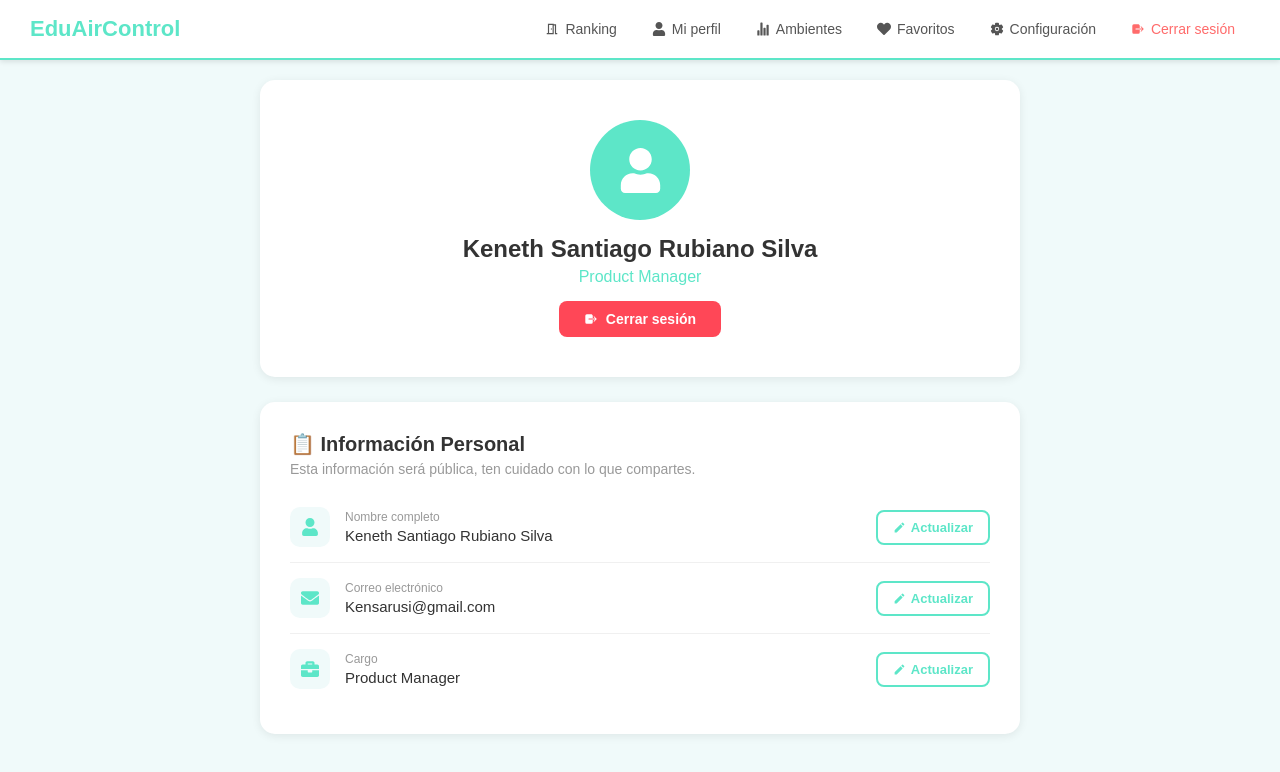
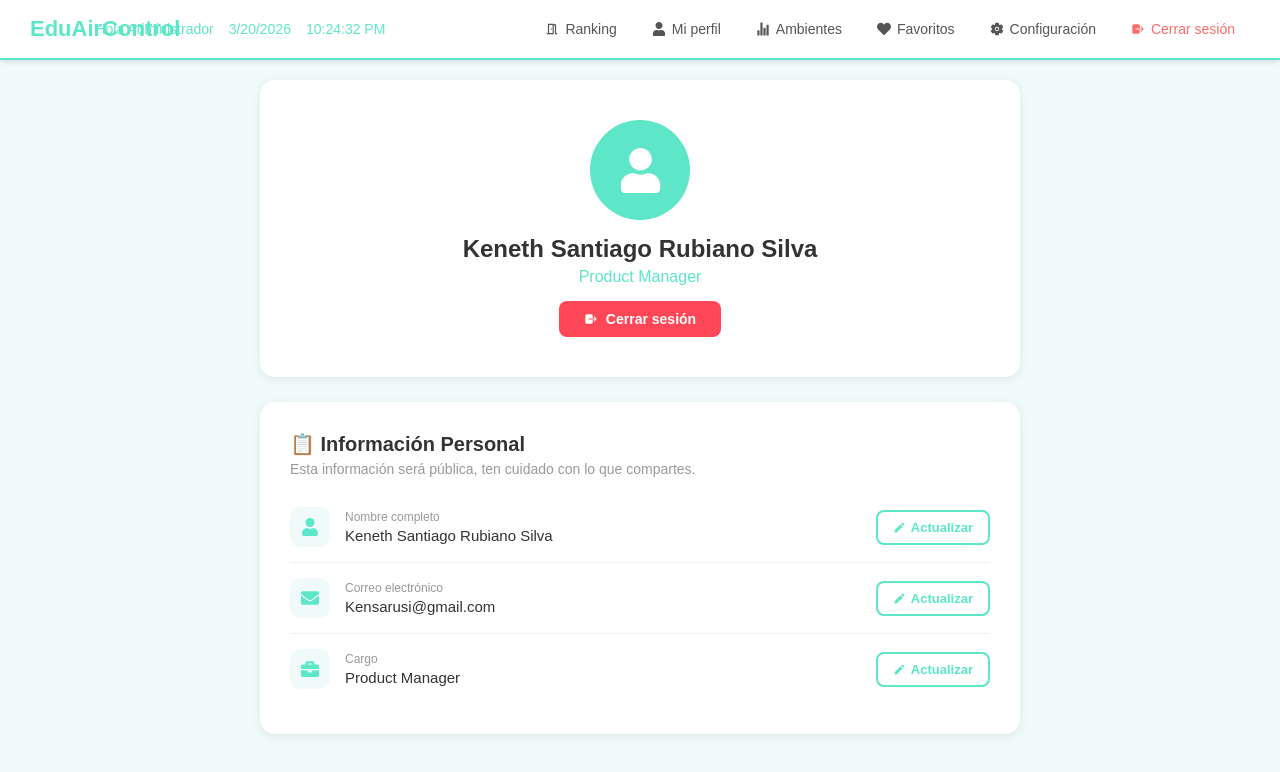
Before and after one commit to kensarusi/EduAirControl, a React (Vite) app in the folder Front-End/: page /profile in a window 1280 px wide. Shown: the top 772 px of the page. Built offline with nearby package versions, Linux system fonts and the light colour scheme.

Commit message:
feat:date in navbar

```diff
--- a/Front-End/src/components/layout/Navbar.jsx
+++ b/Front-End/src/components/layout/Navbar.jsx
@@ -3,6 +3,7 @@ import { useTranslation } from 'react-i18next'
 import { MdOutlineMeetingRoom } from 'react-icons/md'
 import { FaUser, FaHeart } from 'react-icons/fa'
 import { IoStatsChart, IoSettings, IoLogOut } from 'react-icons/io5'
+import NavbarInfo from './NavbarInfo'
 import '../../styles/layout/Navbar.css'
 
 function Navbar() {
@@ -20,9 +21,16 @@ function Navbar() {
 
   return (
     <nav className="navbar">
+
+      {/* LOGO */}
       <div className="navbar-logo" onClick={() => navigate('/dashboard')}>
         <h2>EduAirControl</h2>
       </div>
+
+
+      <NavbarInfo role="admin" />
+
+      {/* MENU */}
       <div className="navbar-menu">
         {menuItems.map((item) => (
           <div
@@ -34,6 +42,7 @@ function Navbar() {
             <span>{item.label}</span>
           </div>
         ))}
+
         <div className="navbar-item logout" onClick={() => navigate('/')}>
           <IoLogOut />
           <span>{t('nav.logout')}</span>
--- /dev/null
+++ b/Front-End/src/components/layout/NavbarInfo.jsx
@@ -0,0 +1,26 @@
+import { useEffect, useState } from "react";
+
+function NavbarInfo({ role }) {
+  const [time, setTime] = useState(new Date());
+
+  useEffect(() => {
+    const interval = setInterval(() => {
+      setTime(new Date());
+    }, 1000);
+
+    return () => clearInterval(interval);
+  }, []);
+
+  const fecha = time.toLocaleDateString();
+  const hora = time.toLocaleTimeString();
+
+  return (
+    <div className="navbar-info">
+      <span>Hola {role === "admin" ? "Administrador" : "Usuario"}</span>
+      <span>{fecha}</span>
+      <span>{hora}</span>
+    </div>
+  );
+}
+
+export default NavbarInfo;
--- a/Front-End/src/index.css
+++ b/Front-End/src/index.css
@@ -849,3 +849,20 @@ button {
   }
 
 }
+
+.navbar {
+  display: flex;
+  align-items: center;
+  justify-content: space-between;
+}
+
+.navbar-info {
+  display: flex;
+  gap: 15px;
+  color: #5de6c8;
+  font-size: 14px;
+  align-items: center;
+
+  position: relative;
+  right: 115px;
+}
```
